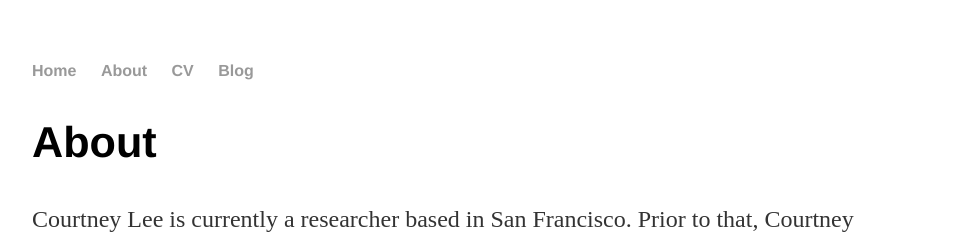
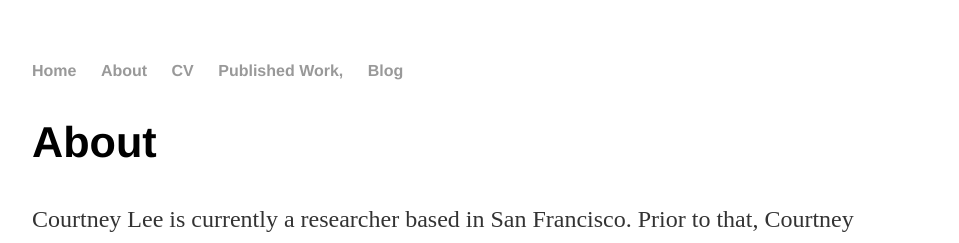
Before and after one commit to leecourt98/leecourt98.github.io, a Jekyll site: the page built from about/index.md, in a window 1280 px wide. Shown: the top 243 px of the page, without its empty margins (160-1119 px from the left). Built offline with Jekyll 4.4.1, drawn with Linux system fonts in a browser that asks for light colours.

Commit message:
Update default.html

```diff
--- a/_layouts/default.html
+++ b/_layouts/default.html
@@ -13,6 +13,7 @@
 	        		<li><a href="/">Home</a></li>
 		        	<li><a href="/about">About</a></li>
 	        		<li><a href="/cv">CV</a></li>
+				<li><a hreft="/publishedwork">Published Work,</a></li>
 	        		<li><a href="/blog">Blog</a></li>
 	    		</ul>
 			</nav>
```
